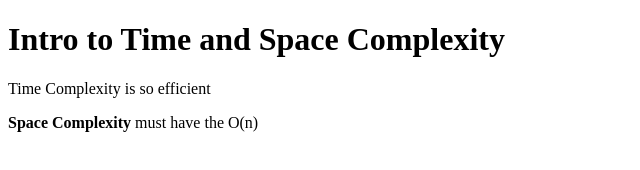
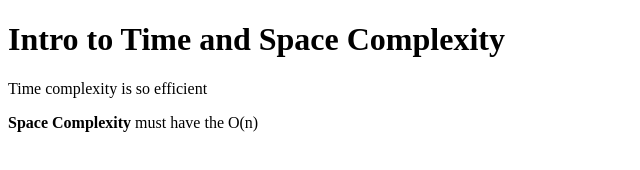
Before and after one commit to acciojob/time-and-space-complexity-Akash-Dev-Ai, a website: page main.html in a window 1280 px wide. Shown: the full height of the page, 0-640 px from the left. Drawn offline with Linux system fonts and the light colour scheme.

Commit message:
created a submission

```diff
--- a/main.html
+++ b/main.html
@@ -7,7 +7,7 @@
 </head>
 <body>
     <h1>Intro to Time and Space Complexity</h1>
-    <p>Time Complexity is so efficient</p>
+    <p>Time complexity is so efficient</p>
     <p><b>Space Complexity</b> must have the O(n)</p>
 
 </body>
```
